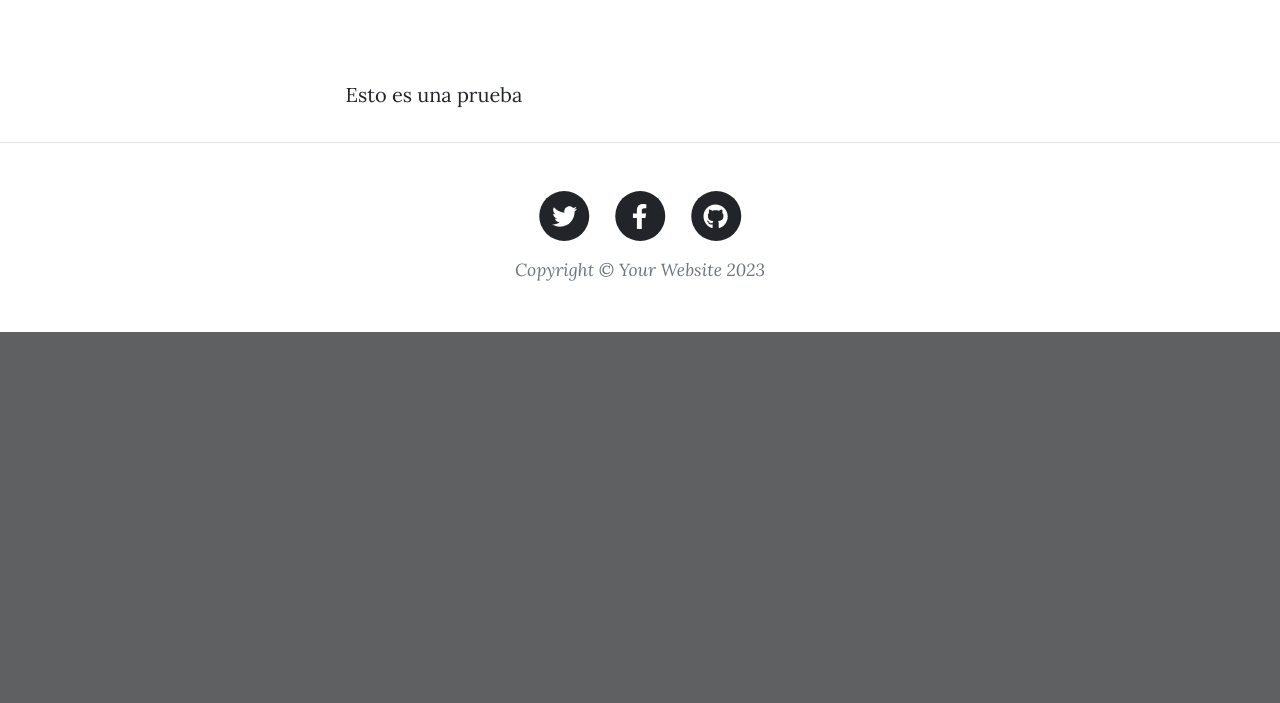
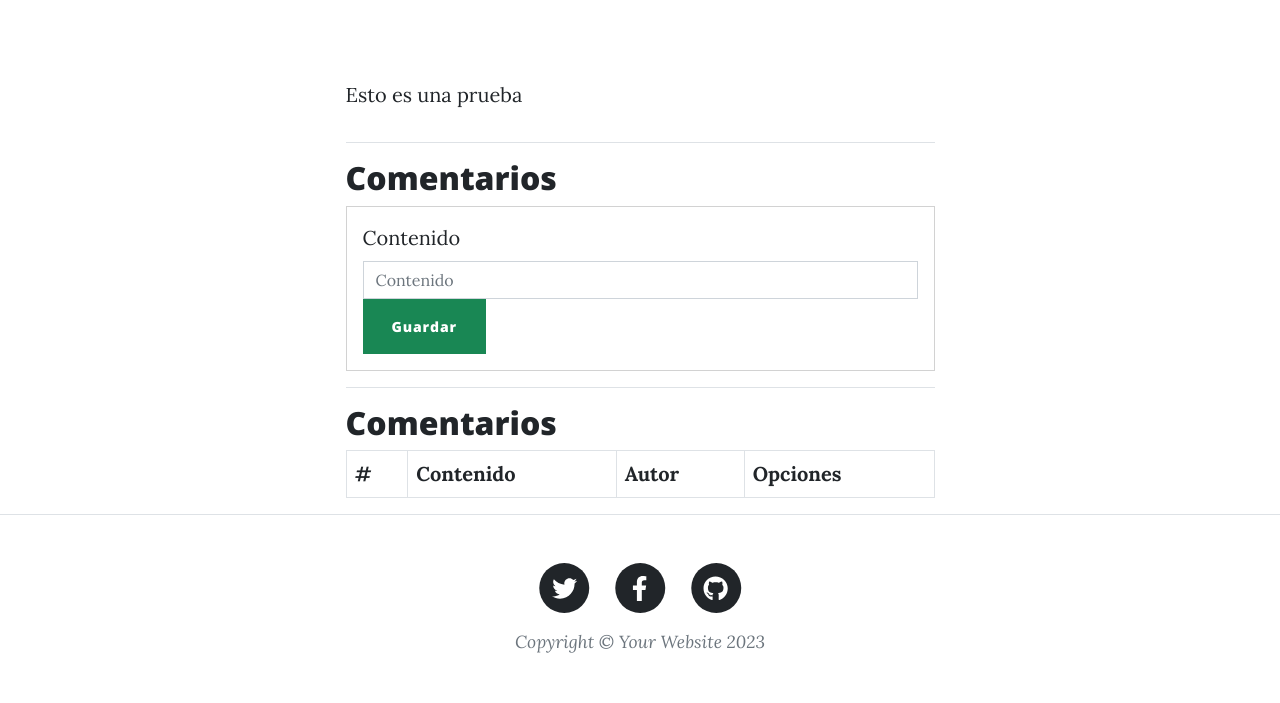
Before and after one commit to NicoNunez4598/Blog_Informatorio_2, a Django app: a page that uses Blog_Online/GestionDeBlog/templates/post.html in a window 1280 px wide. Shown: the part 540-1243 px from the top of the page. Before the commit the page ends 872 px from the top, so only its background shows below. Run offline with Django 5.2, Linux system fonts and the light colour scheme; data comes from the database, SQL or seed files in the repository; both versions use the stored data as it was before the commit; lists and menus that the app fills with data are empty; some libraries are stand-ins or nearby versions.

Commit message:
comentarios

```diff
--- a/Blog_Online/Blog_Online/urls.py
+++ b/Blog_Online/Blog_Online/urls.py
@@ -45,5 +45,6 @@ urlpatterns = [
     path('Categorias/edicioncategoria/<id>', views.edicioncategoria, name="edicioncategoria"),
     path('Categorias/eliminarcategoria/<id>', views.eliminarcategoria, name="eliminarcategoria"),
     path('editarcategoria/', views.editarcategoria, name="editarcategoria"),
+    path('registrarcomentario/<pk>', views.registrarcomentario, name="registrarcomentario"),
     path('<slug:slug>/', views.detallepost, name='detallepost'),
 ]
--- a/Blog_Online/GestionDeBlog/models.py
+++ b/Blog_Online/GestionDeBlog/models.py
@@ -62,15 +62,10 @@ class Comentario(models.Model):
     id = models.AutoField(primary_key=True)
     autor = models.ForeignKey(Usuario, on_delete=models.CASCADE, null=False)
     post = models.ForeignKey(Post, on_delete=models.CASCADE)
-    titulo = models.CharField('Titulo', max_length=150, blank=False, null=False)
-    contenido = models.CharField('Titulo', max_length=200, blank=False, null=False)
+    contenido = models.CharField('Contenido', max_length=200, blank=False, null=False)
     fecha_creacion = models.DateField('Fecha de Creacion', auto_now=False, auto_now_add=True)
 
     class Meta:
 
         verbose_name = 'Comentario'
         verbose_name_plural = 'Comentarios'
-
-    def __str__(self):
-
-        return self.titulo
--- a/Blog_Online/GestionDeBlog/templates/post.html
+++ b/Blog_Online/GestionDeBlog/templates/post.html
@@ -15,4 +15,52 @@
 
 {% block barra_busqueda %}{% endblock barra_busqueda %}
 
-{% block contenido %} {{detallepost.contenido | safe}} {% endblock contenido %}
+{% block contenido %}
+    {{detallepost.contenido | safe}}
+    <hr noshade="noshade" size="2" width="100%" />
+    <div class="row">
+        <div class="col-md-12 offset-md-12">
+            <h2> Comentarios</h2>
+            <div class="card">
+                <div class="card-body">
+                    <form action="/registrarcomentario/{{detallepost.id}}" method="POST">{% csrf_token %}
+                        <div class="card-item">
+                            <label for="exampleFormControlInput1" class="form-label">Contenido</label>
+                            <input type="text" id="txtContenido" name="txtContenido" class="form-control" placeholder="Contenido">
+                        </div>
+                        <div class="card-item">
+                            <button type="submit" class="btn btn-success btn-block text-white"> Guardar </button>
+                        </div>
+                    </form>
+                </div>
+            </div>
+        </div>
+    </div>
+    <hr noshade="noshade" size="2" width="100%" />
+    <div class="list">
+            <h2> Comentarios </h2>
+            <div class="list-content">
+                <table class="table table-striped table-bordered">
+                    <thead class="thead-dark">
+                        <tr>
+                            <th> # </th>
+                            <th> Contenido </th>
+                            <th> Autor </th>
+                            <th colspan="2"> Opciones </th>
+                        </tr>
+                    </thead>
+                    <tbody>
+                        {% for c in comentarioslistados %}
+                            <tr class="tr-tbody">
+                                <td> {{forloop.counter}} </td>
+                                <td> {{c.contenido}} </td>
+                                <td> {{c.autor}} </td>
+                                <td><a href="edicionpost/{{ p.id }}"> <button class="btn btn-info"> Editar </button> </a></td>
+                                <td><a href="eliminarpost/{{ p.id }}"> <button class="btn btn-danger btnEliminar"> Eliminar </button> </a></td>
+                            </tr>
+                        {% endfor %}
+                    </tbody>
+                </table>
+            </div>
+        </div>
+{% endblock contenido %}
--- a/Blog_Online/GestionDeBlog/views.py
+++ b/Blog_Online/GestionDeBlog/views.py
@@ -8,7 +8,7 @@ from django.contrib.auth.decorators import login_required
 from django.contrib.auth.models import User
 from django.contrib.auth import logout, authenticate, login
 from django.contrib import messages
-from .models import Categoria, Usuario, Post
+from .models import Categoria, Usuario, Post, Comentario
 from .forms import CustomUserCreationForm, CustomUserCreationForm2
 
 # Create your views here.
@@ -103,7 +103,21 @@ def tutoriales(request):
 
 def detallepost(request, slug):
     post = get_object_or_404(Post, slug=slug)
-    return render(request, 'post.html', {'detallepost':post})
+    comentarioslistados = Comentario.objects.filter(post=post)
+    return render(request, 'post.html', {'detallepost':post, 'comentariosListados':comentarioslistados})
+
+def registrarcomentario(request, pk):
+
+    contenido=request.POST['txtContenido']
+    print(contenido)
+    autor = request.user
+    post = get_object_or_404(Post, id=pk)
+
+    comentario = Comentario.objects.create(contenido=contenido, autor=autor, post=post)
+
+    messages.success(request, 'Se ha registrado un comentario')
+
+    return redirect('post.html')
 
 def exit(request):
     logout(request)
```
Also changed, not shown: Blog_Online/GestionDeBlog/migrations/0004_alter_comentario_contenido.py (added), Blog_Online/GestionDeBlog/migrations/0005_remove_comentario_titulo.py (added), Blog_Online/GestionDeBlog/static/assets/img/comentarios.jpg (added), Blog_Online/db.sqlite3.
